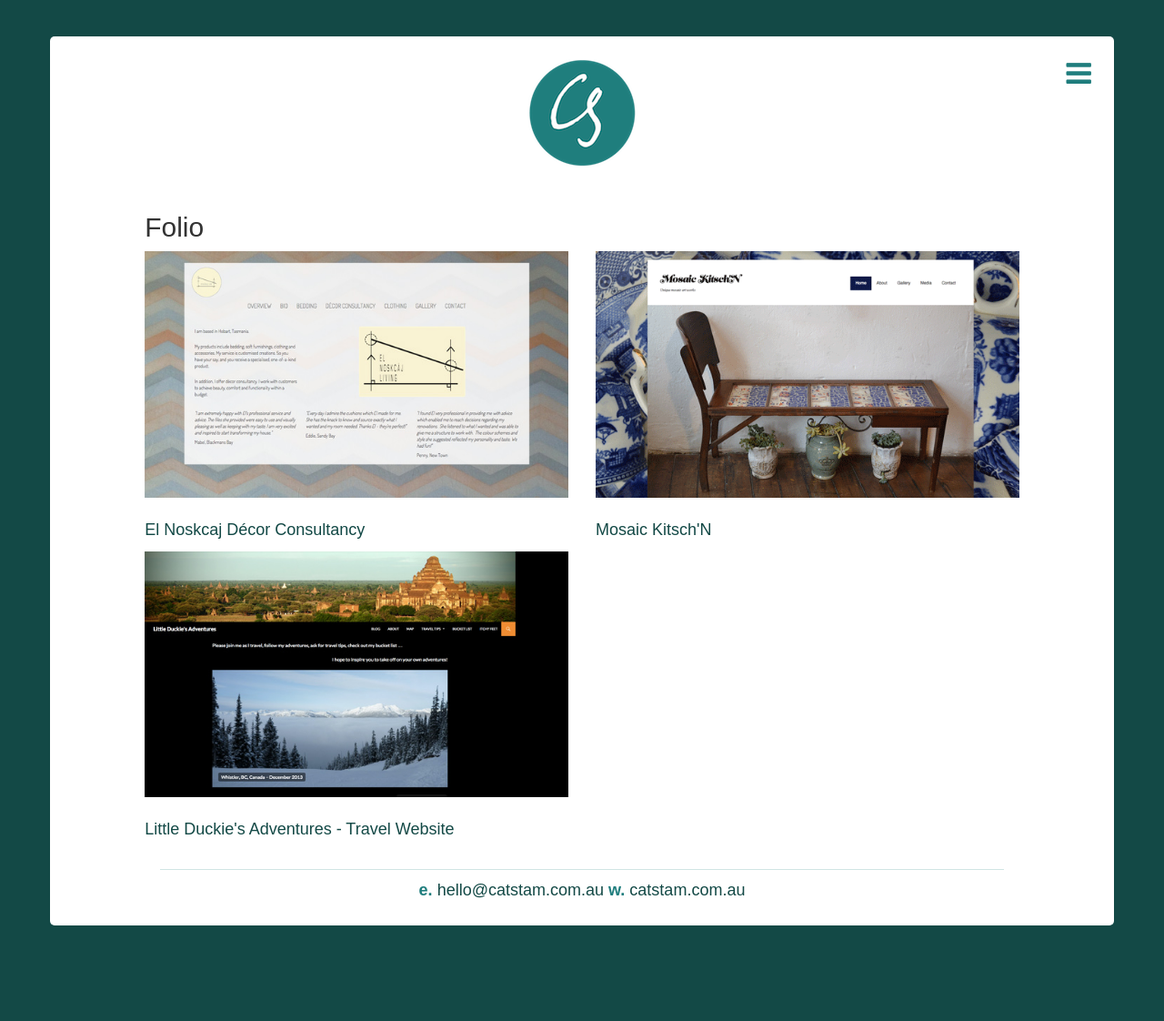
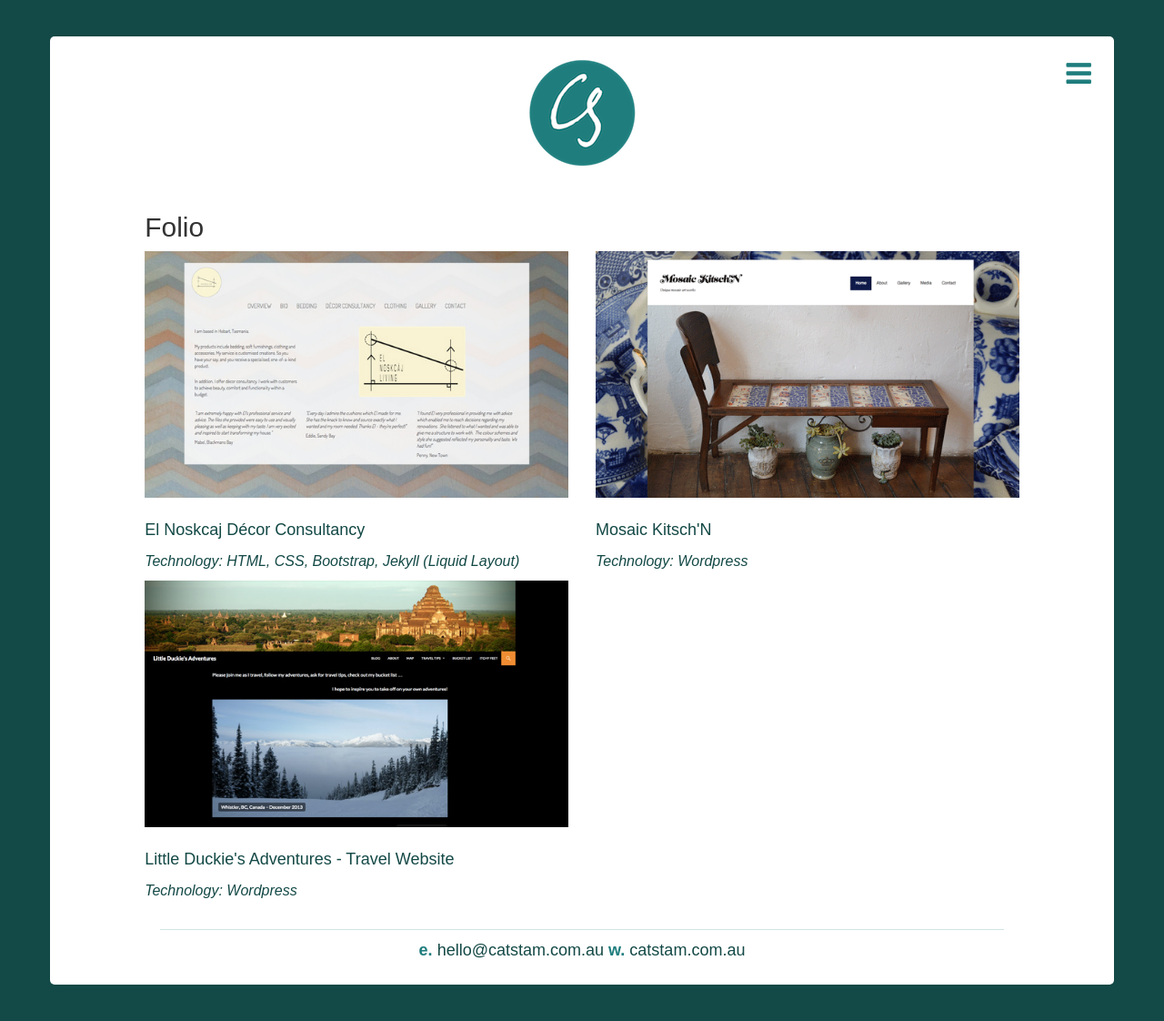
Before and after one commit to csstam/csstam.github.io, a Jekyll site: the page built from folio/index.html, in a window 1280 px wide. Shown: the whole page at 91% size. Built offline with Jekyll 4.4.1, drawn with Linux system fonts in a browser that asks for light colours; nearby versions of some CDN libraries; before the commit the page ends 1057 px from its top, so only the background shows below that.

Commit message:
folio changes

```diff
--- a/css/main.css
+++ b/css/main.css
@@ -67,6 +67,13 @@ img .monogram {
 	font-size: 18px;
 	color: #134946;
 	font-weight: 400;
+}
+.main p.additionalinfo {
+	text-align: left;
+	font-style: italic;
+	font-weight: 100;
+	font-size: 16px;
+	color: #134946;
 }
 
 /*form p {
--- a/folio/index.html
+++ b/folio/index.html
@@ -11,24 +11,24 @@ layout: template
         <div class="col-md-6">
           <img class="img-responsive" src="../images/elnoskcajnew.jpg" alt="Screenshot of El Nosckaj Decor Consultancy Website"><br>
           <p><a class="foliolinks" href="http://elnoskcaj.com.au">El Noskcaj Décor Consultancy</a></p>
-          <!--<p>Technology: HTML, CSS, Bootstrap, Jekyll</p>-->
+          <p  class="additionalinfo">Technology: HTML, CSS, Bootstrap, Jekyll (Liquid Layout)</p>
         </div>
         <div class="col-md-6">
           <img class="img-responsive" src="../images/mosaickitschn.png" alt="Screenshot of Mosaic Kitsch'n Website"><br>
           <p><a class="foliolinks" href="http://mosaickitschn.com.au">Mosaic Kitsch'N</a></p>
-          <!--<p>Technology: Wordpress</p>-->
+          <p  class="additionalinfo">Technology: Wordpress</p>
         </div>
       </div>
       <div class="row">
         <div class="col-md-6">
           <img class="img-responsive" src="../images/littleduckie.png" alt="Screenshot of Little Duckie's Adventures - Travel Website"><br>
           <p><a class="foliolinks" href="http://littleduckie.com.au">Little Duckie's Adventures - Travel Website</a></p>
-          <!--<p>Technology: Wordpress</p>-->
+          <p class="additionalinfo">Technology: Wordpress</p>
         </div>
         <div class="col-md-6">
           <!--<img class="img-responsive" src="../images/blueriver.png" alt="Screenshot of Blue River Cakde Design's Website"><br>
           <p><a class="foliolinks" href="http://bluerivercakedesign.com.au">Blue River Cake Design</a></p>
-          <!--<p>Technology: Wordpress</p>-->
+          <!--<p  class="additionalinfo">Technology: Wordpress</p>-->
         </div>
       </div>
 
```
